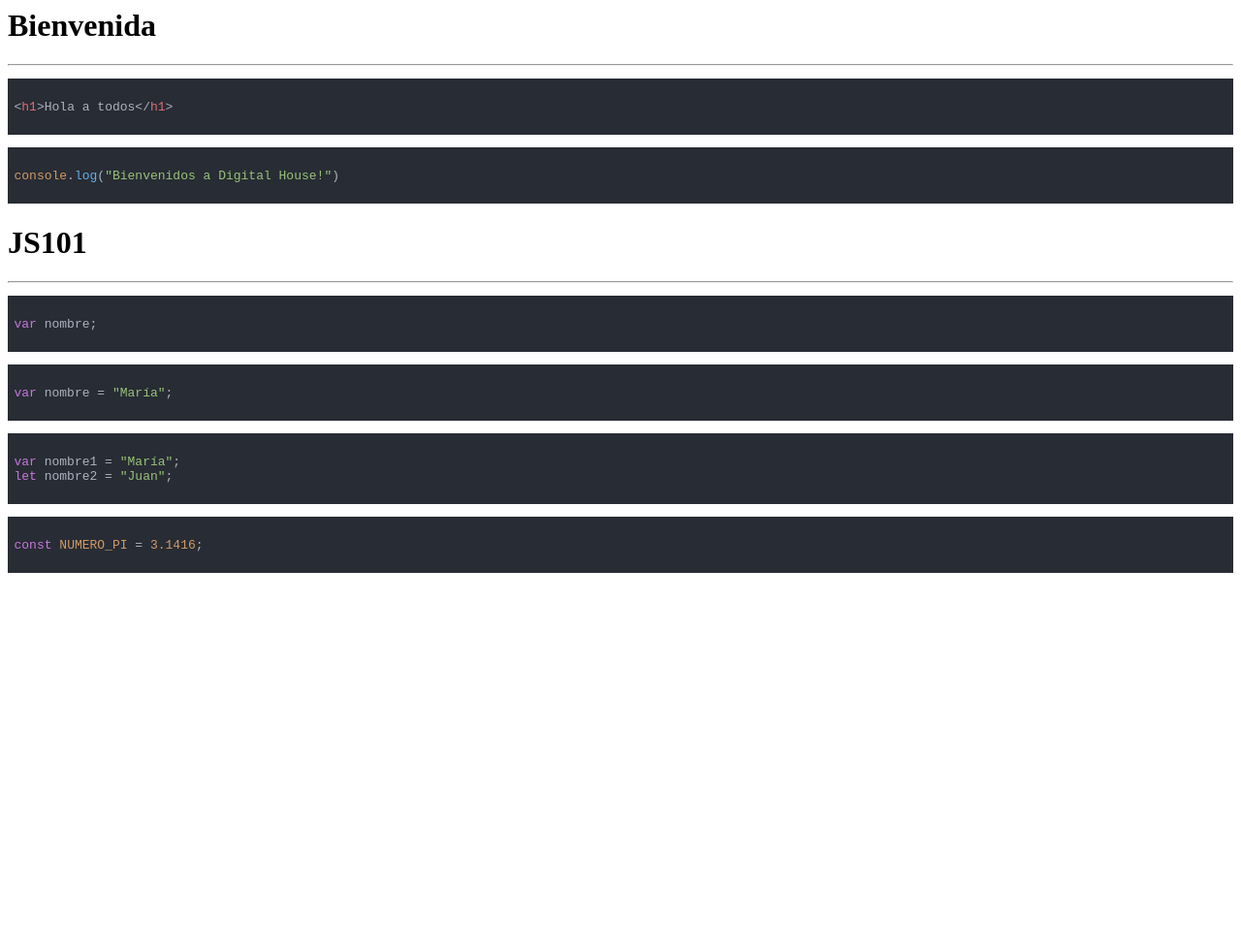
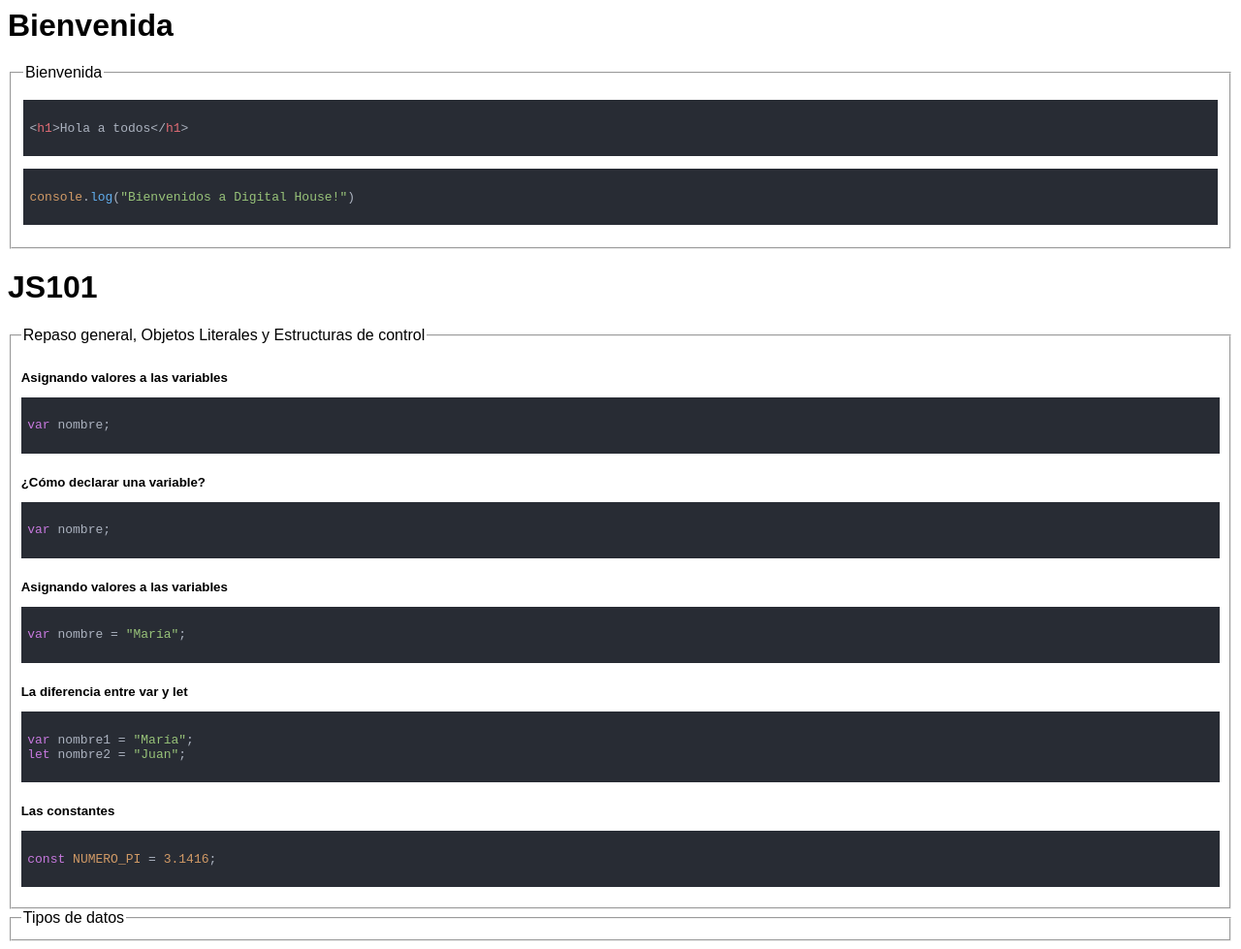
Before and after one commit to dariosus/courtyard, a plain HTML site: page codesnippet.html in a window 1280 px wide. Shown: the whole page at 97% size. Before the commit the page ends 800 px from the top, so only its background shows below. Drawn offline with nearby package versions, Linux system fonts and the light colour scheme.

Commit message:
orden de snippets

```diff
--- a/codesnippet.html
+++ b/codesnippet.html
@@ -1,7 +1,14 @@
 <link rel="stylesheet" href="css/atom-one-dark.css">
 
+<style>
+    h1, h2, h5, h4, h5, h6, legend { font-family: Arial, Helvetica, sans-serif; }
+    h5 {margin-bottom: 0;}
+</style>
+
 <h1>Bienvenida</h1>
-<hr>
+
+<fieldset>
+<legend>Bienvenida</legend>
 <pre><code class="language-html">
 &lt;h1&gt;Hola a todos&lt;/h1&gt;
 
@@ -10,27 +17,48 @@
 <pre><code class="language-javascript">
 console.log("Bienvenidos a Digital House!")
 
-</code></pre>
+</fieldset>
 
 <h1>JS101</h1>
-<hr>
+
+<fieldset>
+<legend>Repaso general, Objetos Literales y Estructuras de control</legend>
+<h5>Asignando valores a las variables</h5>
 <pre><code class="language-javascript">
 var nombre;
 
 </code></pre>
+
+<h5>¿Cómo declarar una variable?</h5>
+<pre><code class="language-javascript">
+var nombre;
+
+</code></pre>
+
+<h5>Asignando valores a las variables</h5>
 <pre><code class="language-javascript">
 var nombre = "María";
 
 </code></pre>
+
+<h5>La diferencia entre var y let</h5>
 <pre><code class="language-javascript">
 var nombre1 = "María";
 let nombre2 = "Juan";
 
 </code></pre>
+
+<h5>Las constantes</h5>
 <pre><code class="language-javascript">
 const NUMERO_PI = 3.1416;
 
 </code></pre>
+</fieldset>
+
+<fieldset>
+    <legend>Tipos de datos</legend>
+
+</fieldset>
 
 
 <script src="https://cdnjs.cloudflare.com/ajax/libs/highlight.js/8.9.1/highlight.min.js"></script>
```
